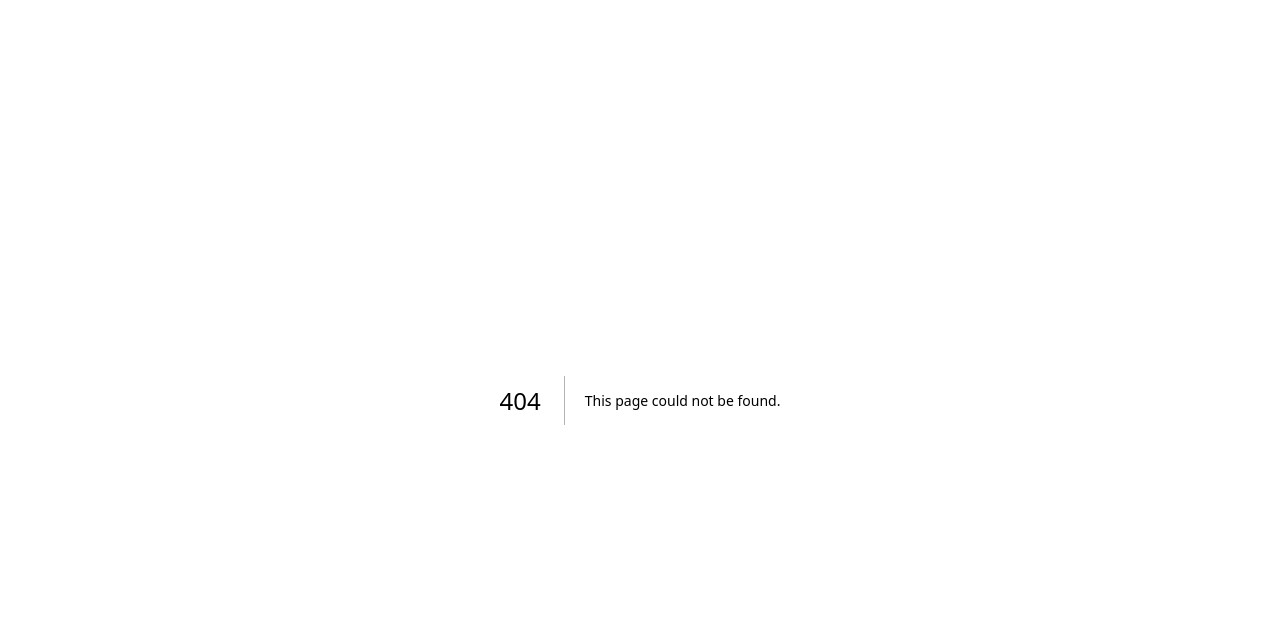
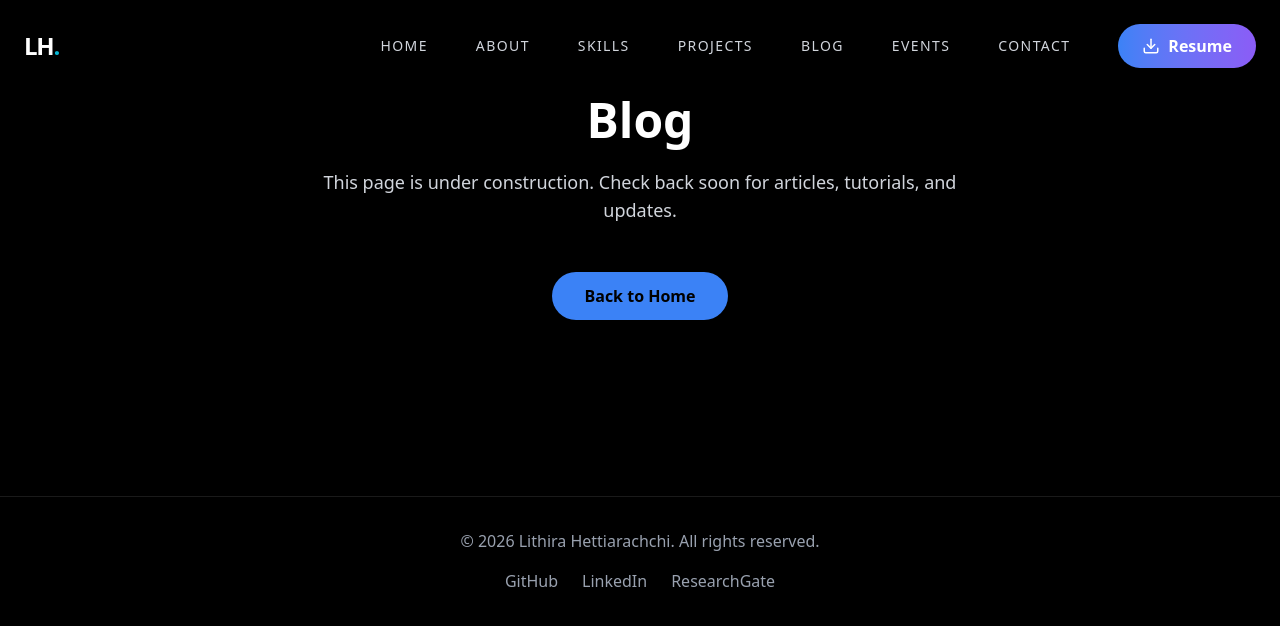
Before and after one commit to LithiraHettiarachchi/portfolioWeb, a Next.js app: page /blog in a window 1280 px wide. Before the commit this address had no page. Shown: the top 626 px of the page. Built offline with nearby package versions, Linux system fonts and the light colour scheme.

Commit message:
fix: solve blog 404 error on prod

```diff
--- /dev/null
+++ b/app/blog/page.tsx
@@ -0,0 +1,26 @@
+import Navbar from "../components/Navbar";
+import Footer from "../components/Footer";
+import Link from "next/link";
+
+export default function BlogPage() {
+  return (
+    <main className="min-h-screen bg-black text-white">
+      <Navbar />
+      <section className="container mx-auto px-6 py-24 text-center">
+        <h1 className="text-5xl font-bold mb-6">Blog</h1>
+        <p className="max-w-2xl mx-auto text-lg text-gray-300 mb-12">
+          This page is under construction. Check back soon for articles, tutorials, and updates.
+        </p>
+        <div className="flex flex-col items-center gap-4 sm:flex-row sm:justify-center">
+          <Link
+            href="/"
+            className="px-8 py-3 rounded-full bg-primary text-black font-semibold transition hover:bg-primary/90"
+          >
+            Back to Home
+          </Link>
+        </div>
+      </section>
+      <Footer />
+    </main>
+  );
+}
```
